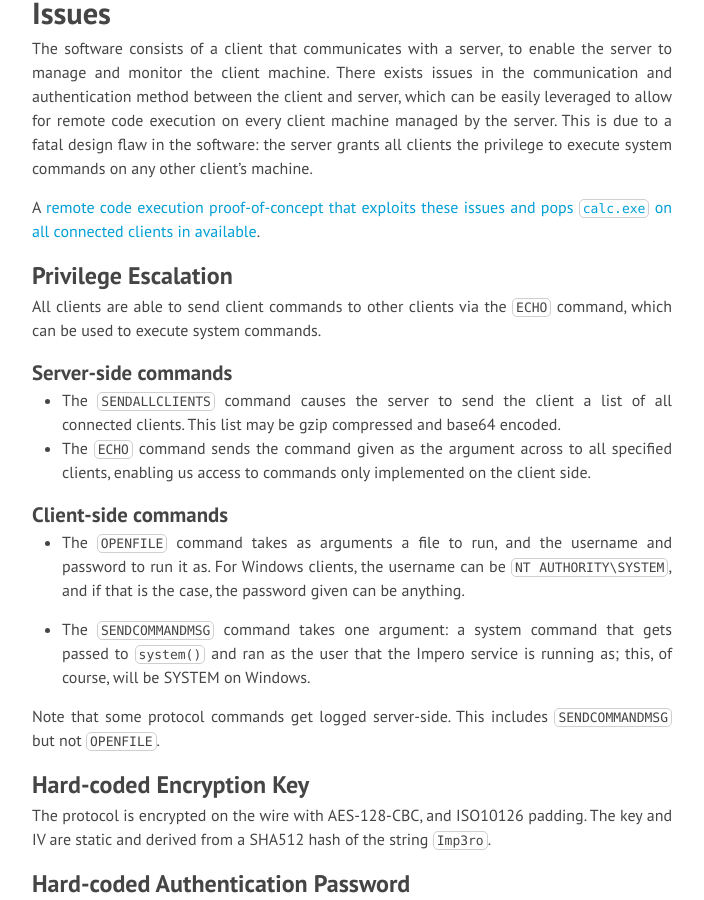
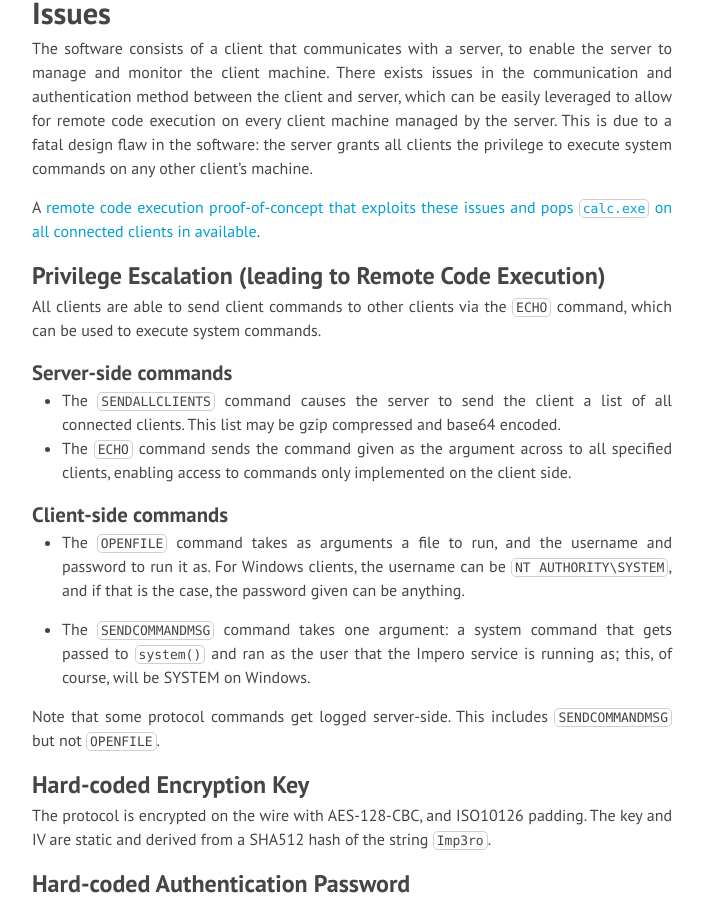
Before and after one commit to lizardhq/lizardhq-website, a Jekyll site: the page built from _posts/2015-07-14-impero.markdown, in a window 1280 px wide and 900 px high, scrolled down 396 px. Shown: the whole window, without its empty margins (288-992 px from the left). Built offline with Jekyll 4.4.1, drawn with Linux system fonts in a browser that asks for light colours; nearby versions of some CDN libraries; Markdown is read by kramdown in place of the engine named in the settings.

Commit message:
fix impero post

```diff
--- a/_posts/2015-07-14-impero.markdown
+++ b/_posts/2015-07-14-impero.markdown
@@ -17,13 +17,13 @@ The software consists of a client that communicates with a server, to enable the
 
 A [remote code execution proof-of-concept that exploits these issues and pops `calc.exe` on all connected clients in available](https://github.com/lizardhq/exploits/blob/master/impero/impero-rce-poc.php).
 
-## Privilege Escalation
+## Privilege Escalation (leading to Remote Code Execution)
 
 All clients are able to send client commands to other clients via the `ECHO` command, which can be used to execute system commands.
 
 ### Server-side commands
 * The `SENDALLCLIENTS` command causes the server to send the client a list of all connected clients. This list may be gzip compressed and base64 encoded.
-* The `ECHO` command sends the command given as the argument across to all specified clients, enabling us access to commands only implemented on the client side.
+* The `ECHO` command sends the command given as the argument across to all specified clients, enabling access to commands only implemented on the client side.
 
 ### Client-side commands
 
```
